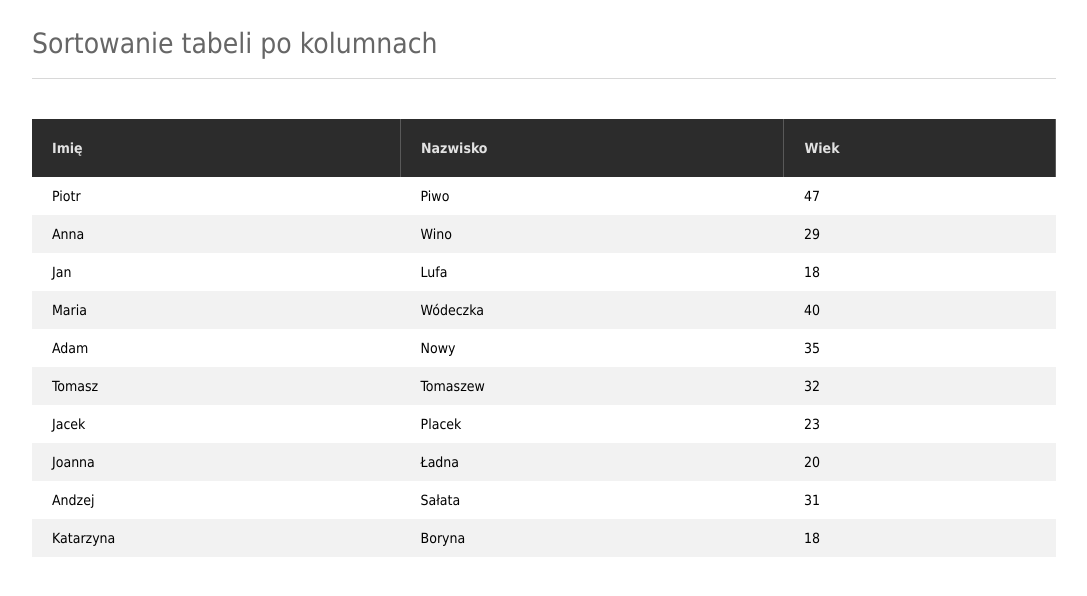
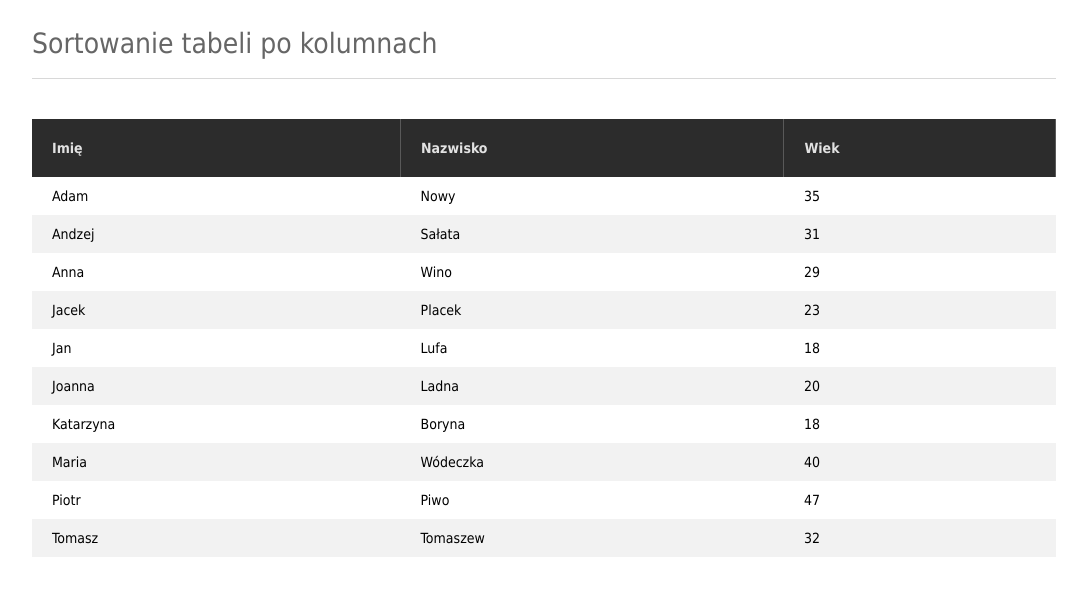
Before and after one commit to piotryfon/table, a plain HTML site: page index.html in a window 1280 px wide. Both pictures are taken after a click on the element "Imię". Shown: the whole page, without its empty margins (96-1183 px from the left). Drawn offline with Linux system fonts and the light colour scheme.

Commit message:
createDocumentFragment

```diff
--- a/index.html
+++ b/index.html
@@ -60,7 +60,7 @@
                         </tr>
                         <tr>
                             <td>Joanna</td>
-                            <td>Ładna</td>
+                            <td>Ladna</td>
                             <td>20</td>
                         </tr>
                         <tr>
--- a/main.js
+++ b/main.js
@@ -16,16 +16,17 @@
         let target = e.target,
         thsArr = makeArray(ths),
         trsArr = makeArray(trs),
-        index = thsArr.indexOf(target)
+        index = thsArr.indexOf(target),
+        docFrag = document.createDocumentFragment();
 
         trsArr.sort(function(a, b){
             let tdA = a.children[index].textContent,
                 tdB = b.children[index].textContent;
 
             if(tdA < tdB){
+                return -1;
+            }else if(tdA > tdB){
                 return 1;
-            }else if(tdA > tdB){
-                return -1;
             }else {
                 return 0
             };
@@ -33,12 +34,10 @@
             console.log(tdB)
 
         });
-        /*
-        console.log(target)
-        console.log(thsArr)
-        console.log(index)
-         */
-        console.log(trsArr)
+        trsArr.forEach(function(tr){
+            docFrag.appendChild(tr);
+        });
+        table.querySelector("tbody").appendChild(docFrag);
     }
     for(var i = 0; i < ths.length; i++){
         ths[i].onclick = sortBy;
```
